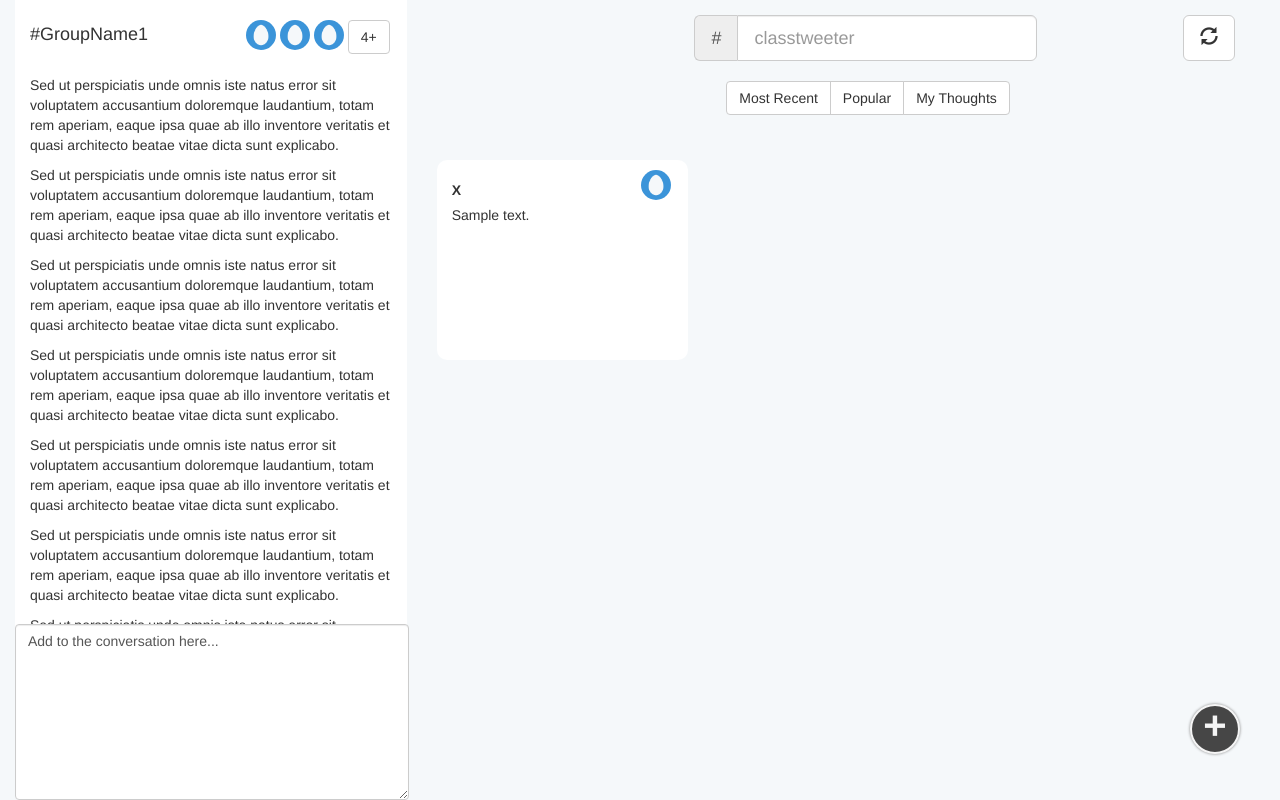
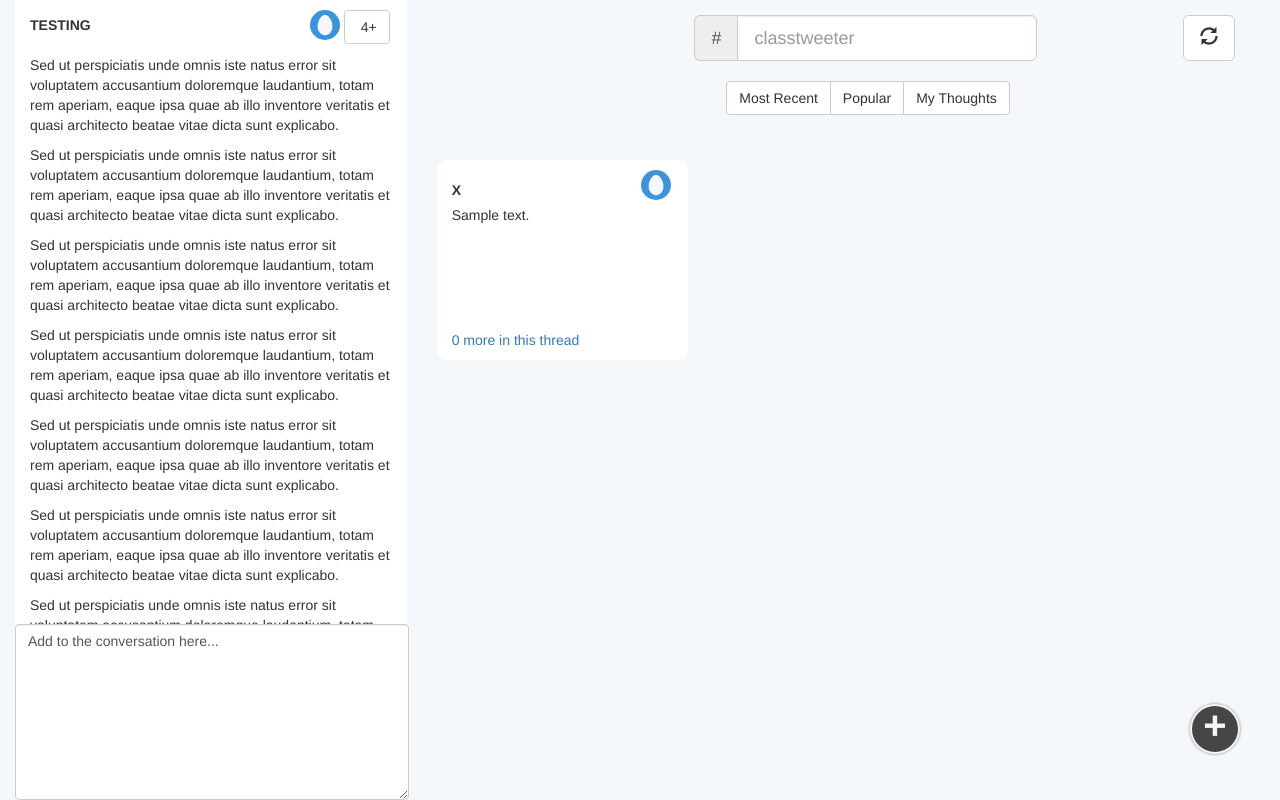
Before and after one commit to JNazare/classtweeter, a Flask app: template templates/classtweeter.html in a window 1280 px wide. Run offline with Flask 2, Linux system fonts and the light colour scheme; the template is opened without the code that fills it: most values are stand-ins (such as "Sample title", 1, 10 or a date in 2020); some libraries are stand-ins or nearby versions.

Commit message:
pulling threads over to sidebar

```diff
--- a/server.py
+++ b/server.py
@@ -110,6 +110,7 @@ def organizeTweets(tweets):
         hashtagArray.sort()
         hashtagString = " ".join(hashtagArray)
         tweet["created_at"] = to_datetime(tweet["created_at"])
+        tweet["_id"] = str(tweet["_id"] )
         for hashtag in hashtagArray:
             tweet["text"] = tweet["text"].replace("#"+hashtag, "")
         tweet["text"]=tweet["text"].replace("#"+tracked_hashtag, "")
@@ -129,7 +130,7 @@ def organizeTweets(tweets):
         organizedHashtags[hashtag]["hashtagString"]=hashtag
         hashtagList.append(organizedHashtags[hashtag])
     hashtagList.sort(key=lambda x: x["most_recent"], reverse=True)
-    return dumps(hashtagList)
+    return [dumps(hashtagList), dumps(organizedHashtags)]
 
 
 app = Flask(__name__)
@@ -195,11 +196,24 @@ def logout():
 
 @app.route('/stream')
 @login_required
-def stream():
+def stream(type='list'):
     handle = connect()
     tweets = dumps(list(handle.collected_tweets.find()))
     organizedTweets = organizeTweets(loads(tweets))
-    return organizedTweets
+    if type=='list':
+        return organizedTweets[0]
+    if type=='dict':
+        print organizedTweets[1]
+        return organizedTweets[1]
+
+@app.route('/contentsOfHashtag', methods=['POST'])
+@login_required
+def contentsOfHashtag():
+    hashtag = request.form["hashtag"]
+    tweets = loads(stream(type='dict'))
+    hashtagContents = tweets[hashtag]
+    hashtagContents["groupName"]=hashtagToGroupname(hashtag).title()
+    return jsonify(hashtagContents)
 
 @app.route("/")
 @login_required
--- a/static/js/stream.js
+++ b/static/js/stream.js
@@ -1,7 +1,36 @@
 $( document ).ready(function() {
 	window.setInterval(function(){
 		$.get( "/stream", function( data ) {
-			console.log(data);
+			// console.log(data);
 		});
 	}, 5000);
+	$(".thought-tile").click(function(){
+		hashtag = $(this).attr('id');
+		$.post( "/contentsOfHashtag", {"hashtag": hashtag}, function(data){
+			console.log(data);
+			$('#focused-group-name').text(data.groupName);
+			html_string=""
+			for(i=0; i< data.tweets.length; i++){
+				html_string = html_string + "<p>" + data.tweets[i].text +"</p>"
+			}
+			$("#focused-group-tweets").html(html_string);
+			img_html = ''
+			img_html_1 = '<img src="'
+			img_html_2 = '" class="img-circle" style="height:30px; width:30px; float:right; margin-top: -5px; margin-right: 2px; margin-left: 2px;" alt="Circular Image">'
+			num_avatars = data.user_photos.length;
+			if(num_avatars>3){
+				num_avatars=3;
+				$("#focused-more-avatars").text(String(data.user_photos.length-3)+"+");
+				$("#focused-more-avatars").parent().show();
+			}
+			else{
+				$("#focused-more-avatars").parent().hide();
+			}
+			for(i=0; i<num_avatars; i++){
+				img_html = img_html + img_html_1 + data.user_photos[i] + img_html_2
+			}
+			$('#focused-group-avatars').html(img_html)
+		})
+		// $(this).hide();
+	})
 });
--- a/templates/classtweeter.html
+++ b/templates/classtweeter.html
@@ -1,16 +1,15 @@
 {% extends "layout.html" %}
 {% block sidebar %}
-  <h4>#GroupName1
-  <button  style="float:right; margin-top: -5px; margin-right: 2px;
-  margin-left: 2px;" type="button" class="btn btn-default btn-circle"><i class="glyphicon"></i>4+</button>
+  <strong><span id="focused-group-name">TESTING</span></strong>
+  <button style="float:right; margin-top: -5px; margin-right: 2px;
+  margin-left: 2px;" type="button" class="btn btn-default btn-circle"><i class="glyphicon"></i>
+    <span id="focused-more-avatars">4+</span></button>
+  <span id="focused-group-avatars">
   <img src="../static/images/profile_picture.png" class="img-circle" style="height:30px; width:30px; float:right; margin-top: -5px; margin-right: 2px;
   margin-left: 2px;" alt="Circular Image">
-  <img src="../static/images/profile_picture.png" class="img-circle" style="height:30px; width:30px; float:right; margin-top: -5px; margin-right: 2px;
-  margin-left: 2px;" alt="Circular Image">
-  <img src="../static/images/profile_picture.png" class="img-circle" style="height:30px; width:30px; float:right; margin-top: -5px; margin-right: 2px;
-  margin-left: 2px;" alt="Circular Image">
+  </span>
   <br></br>
-  </h4>
+  <span id="focused-group-tweets">
   <p>Sed ut perspiciatis unde omnis iste natus error sit voluptatem accusantium doloremque laudantium, totam rem aperiam, eaque ipsa quae ab illo inventore veritatis et quasi architecto beatae vitae dicta sunt explicabo.</p>
 
   <p>Sed ut perspiciatis unde omnis iste natus error sit voluptatem accusantium doloremque laudantium, totam rem aperiam, eaque ipsa quae ab illo inventore veritatis et quasi architecto beatae vitae dicta sunt explicabo.</p>
@@ -25,22 +24,24 @@
   <p>Sed ut perspiciatis unde omnis iste natus error sit voluptatem accusantium doloremque laudantium, totam rem aperiam, eaque ipsa quae ab illo inventore veritatis et quasi architecto beatae vitae dicta sunt explicabo.</p>
 
   <p>Sed ut perspiciatis unde omnis iste natus error sit voluptatem accusantium doloremque laudantium, totam rem aperiam, eaque ipsa quae ab illo inventore veritatis et quasi architecto beatae vitae dicta sunt explicabo.</p>
+  </span>
   <nav class="navbar navbar-default navbar-fixed-bottom" style="float: left; height: 22vh; background-color:transparent; border: none; margin-left:15px;">
     <a style="float:right; margin-top: 10vh; margin-right: 5vh;" href="#" class="round-button">+</a>
-      <textarea class="form-control" style="height: 22vh; width: 30.8vw; background-color:white;">Add to the conversation here...</textarea>
+    <textarea class="form-control" style="height: 22vh; width: 30.8vw; background-color:white;">Add to the conversation here...</textarea>
   </nav>
 {% endblock %}
 {% block content %}
   {% for group in groups %}
-    <div class="col-sm-4 col-md-4" style="background-color:#fff; height: 200px; overflow: scroll; margin-bottom: 15px;">
+    <div id="{{group.hashtagString}}" class="thought-tile col-sm-4 col-md-4" style="background-color:#fff; height: 200px; overflow: scroll; margin-bottom: 15px;">
       <span class="group-name"> <strong> {{group.hashtagString | hashtagToGroupname | capitalize}} </strong> </span>
       {% for avatar in group.user_photos %}
         <img src="../static/images/profile_picture.png" class="img-circle" style="height:30px; width:30px; float:right; margin-top: -5px; margin-right: 2px;
         margin-left: 2px;" alt="Circular Image">
       {% endfor %}
-      <p>
+      <p style="margin-bottom: 20px;">
         {{ group.tweets[0].text }}
       </p>
+      <span style="position: absolute; bottom: 0;"> <p> <a href="#"> {{group.tweets | length - 1}} more in this thread </a> </p> </span>
     </div>
   {% endfor %}
 {% endblock %}
--- a/templates/layout.html
+++ b/templates/layout.html
@@ -15,7 +15,7 @@
   </head>
   <body>
     <div class="container-fluid">
-      <div class="col-sm-4 col-md-4" style="
+      <div id="sidebar" class="col-sm-4 col-md-4" style="
                 background-color:#fff;
                 margin-top: 0px;
                 padding-right: 15px;
```
